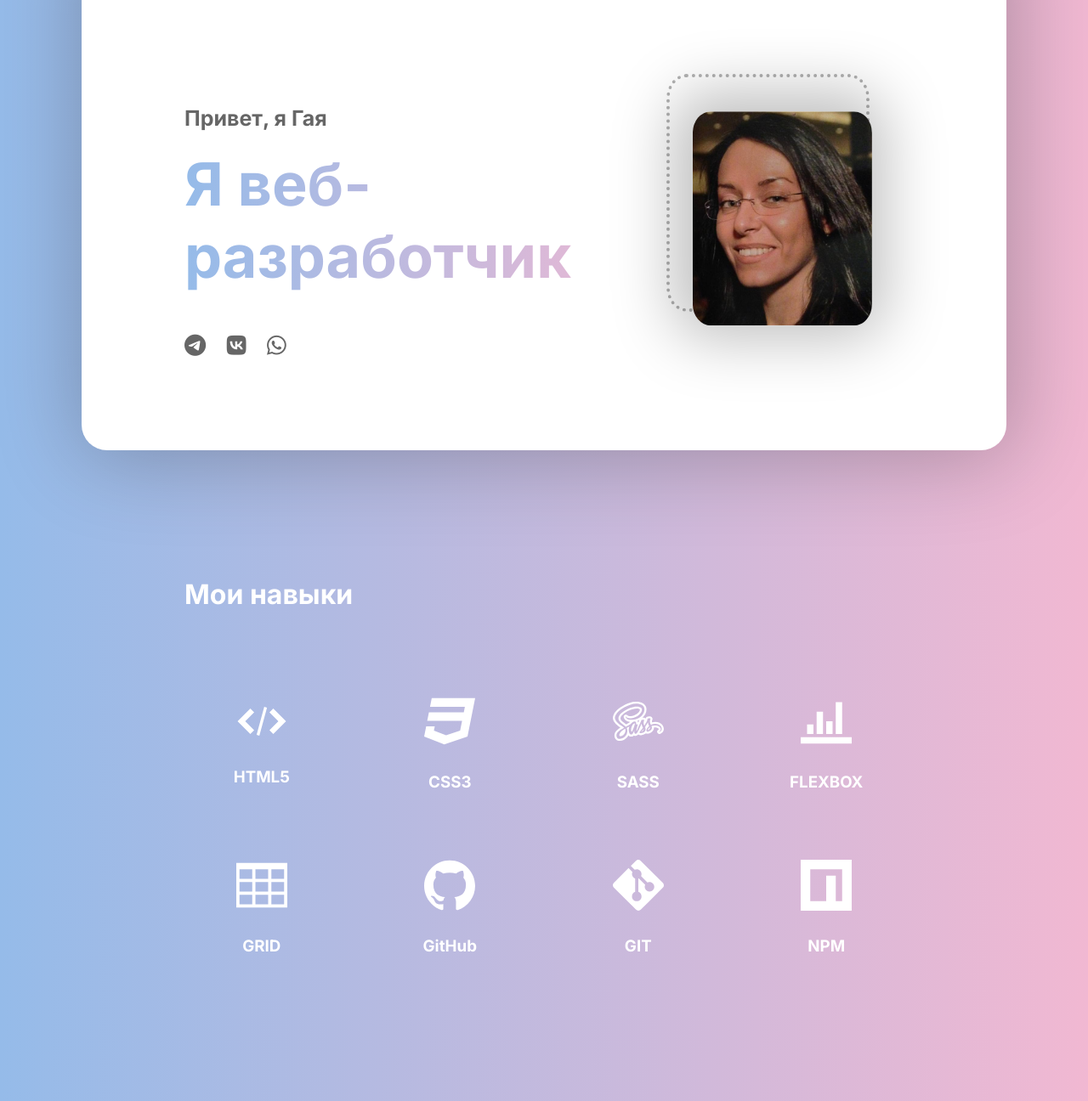
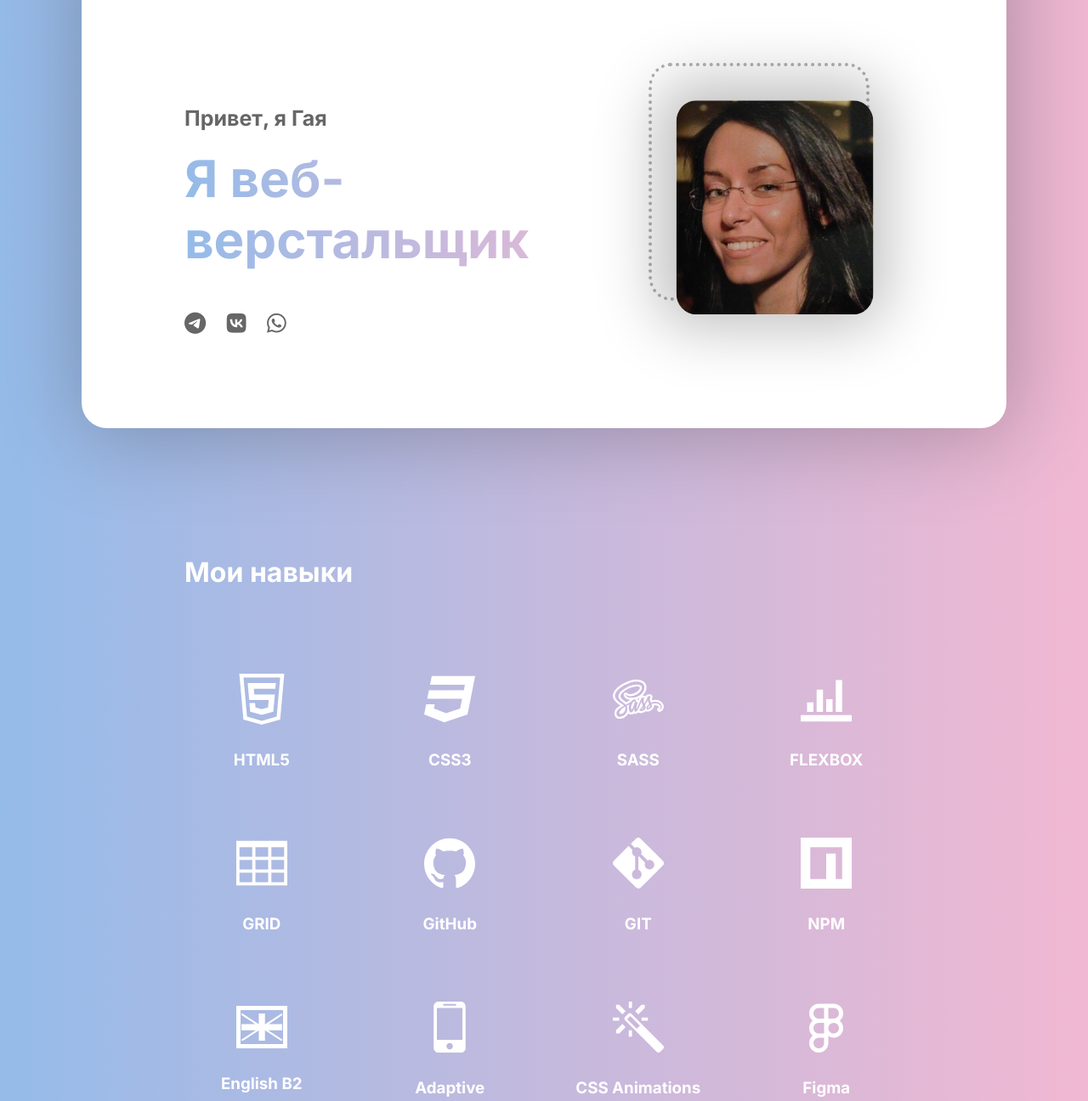
Before and after one commit to Sehja/MyPortfolio, a website: page index.html in a window 1280 px wide. Shown: the part 185-1481 px from the top of the page at 85% size. Drawn offline with Linux system fonts and the light colour scheme.

Commit message:
finish skills section

```diff
--- a/index.html
+++ b/index.html
@@ -41,7 +41,7 @@
             <div class="header__bottom">
                 <div class="header__text-box">
                     <p class="header__subtitle">Привет, я Гая</p>
-                    <h1 class="header__title">Я веб-разработчик</h1>
+                    <h1 class="header__title">Я веб-верстальщик</h1>
                     <div class="header__social">
                         <a href="https://telegram.im/@GayaYuz"
                             class="header__social-icon header__telegram fa-brands fa-telegram" target="blink">
@@ -66,7 +66,7 @@
                 <h2 class="skills__heading">Мои навыки</h2>
                 <div class="skills__wrapper">
                     <div class="skills__box">
-                        <img src="images/html.svg" alt="" class="skills__icon">
+                        <img src="images/html-5.svg" alt="" class="skills__icon">
                         <h3 class="skills__title">HTML5</h3>
                     </div>
                     <div class="skills__box">
@@ -97,7 +97,28 @@
                         <img src="images/npm.svg" alt="" class="skills__icon">
                         <h3 class="skills__title">NPM</h3>
                     </div>
+                    <div class="skills__box">
+                        <img src="images/british.svg" alt="" class="skills__icon border">
+                        <h3 class="skills__title">English B2</h3>
+                    </div>
+                    <div class="skills__box">
+                        <img src="images/mobile.svg" alt="" class="skills__icon">
+                        <h3 class="skills__title">Adaptive</h3>
+                    </div>
+                    <div class="skills__box">
+                        <img src="images/magic-wand.svg" alt="" class="skills__icon">
+                        <h3 class="skills__title">CSS Animations</h3>
+                    </div>
+                    <div class="skills__box">
+                        <img src="images/figma.svg" alt="" class="skills__icon">
+                        <h3 class="skills__title">Figma</h3>
+                    </div>
                 </div>
+            </div>
+        </section>
+        <section class="portfolio">
+            <div class="container">
+
             </div>
         </section>
     </div>
--- a/sass/_base.scss
+++ b/sass/_base.scss
@@ -13,6 +13,7 @@ body {
     color: $color-white;
     font-family: 'Inter',
         sans-serif;
+    scroll-behavior: smooth;
 }
 
 a {
@@ -35,7 +36,7 @@ a {
     }
 }
 
-@keyframes animationText {
+@keyframes animationToRight {
     0% {
         transform: translateX(-100%);
         opacity: 0;
--- a/sass/_header.scss
+++ b/sass/_header.scss
@@ -69,10 +69,10 @@
         -webkit-background-clip: text;
         color: transparent;
         -webkit-box-decoration-break: clone;
-        font-size: 70px;
+        font-size: 60px;
         margin-bottom: 50px;
         transition: all .4s;
-        animation: animationText .9s ease-in-out;
+        animation: animationToRight .9s ease-in-out;
     }
 
     &__photo {
--- a/sass/_skills.scss
+++ b/sass/_skills.scss
@@ -4,7 +4,6 @@
     &__heading {
         margin-left: 121px;
         font-size: 32px;
-        // animation: animationFlicker 2s ease-in-out infinite;
 
     }
 
@@ -45,4 +44,11 @@
         margin-bottom: 30px;
         width: 60px;
     }
+
+    .border {
+        border: 1px solid #ffffff;
+        display: inline-block;
+        height: 50px;
+        box-shadow: 0 0 0 4px #fff inset;
+    }
 }
```
Also changed, not shown: css/style.css, images/british.svg (added), images/figma.svg (added), images/html-5.svg (added), images/magic-wand.svg (added), images/mobile.svg (added).
